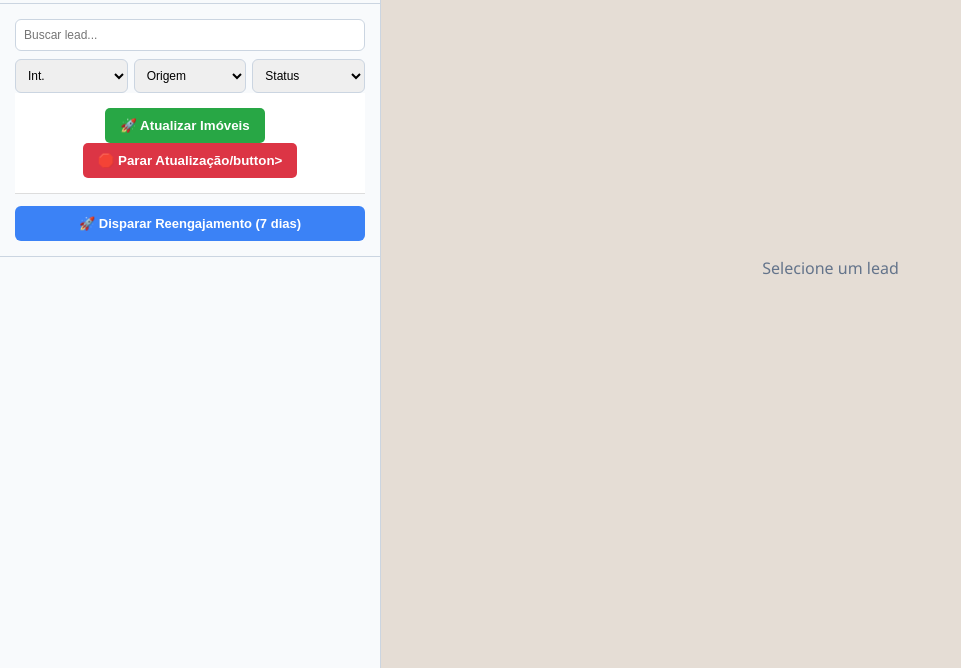
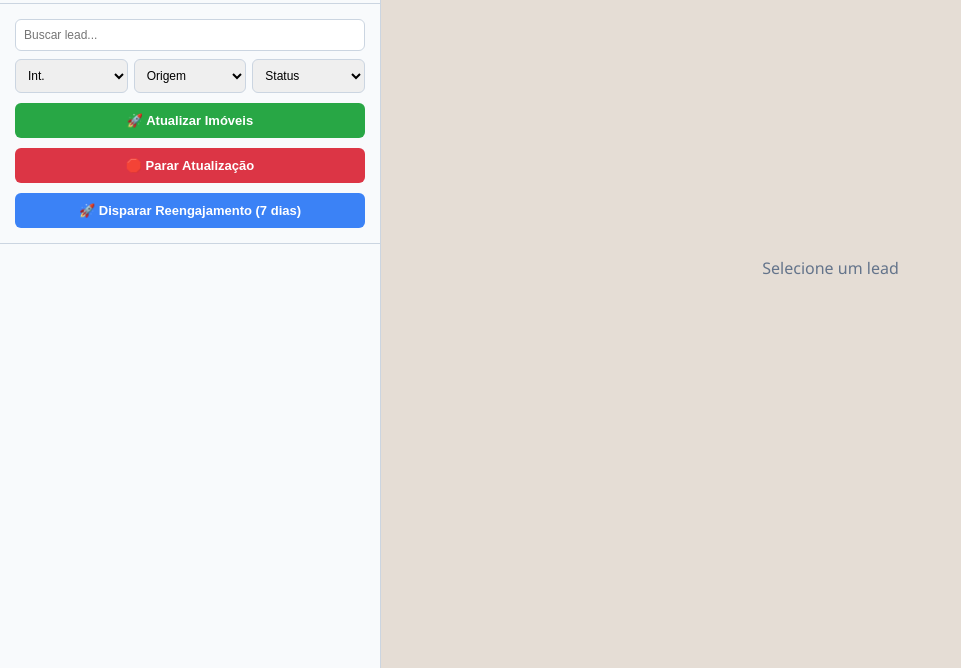
Before and after one commit to sicilianoimoveis/sheila-webhook, a website: page central.html in a window 1280 px wide. Shown: the part 132-800 px from the top of the page, without its empty margins (0-961 px from the left). Drawn offline with Linux system fonts and the light colour scheme; no server answers.

Commit message:
Atualizar o central.html

```diff
--- a/central.html
+++ b/central.html
@@ -33,11 +33,10 @@
         .filter-group { display: grid; grid-template-columns: 1fr 1fr 1fr; gap: 6px; margin-top: 8px; }
         .search-box, .filter-select { width: 100%; padding: 8px; border: 1px solid #cbd5e1; border-radius: 6px; font-size: 12px; box-sizing: border-box; }
 
-        .btn-reengajamento {
+        .btn-acao {
             width: 100%;
             padding: 10px;
-            margin-top: 12px;
-            background-color: #3b82f6;
+            margin-top: 10px;
             color: white;
             border: none;
             border-radius: 6px;
@@ -50,8 +49,14 @@
             justify-content: center;
             gap: 8px;
         }
+        .btn-reengajamento { background-color: #3b82f6; }
         .btn-reengajamento:hover { background-color: #2563eb; }
-        .btn-reengajamento:disabled { background-color: #94a3b8; cursor: not-allowed; }
+
+        .btn-atualizar { background-color: #28a745; }
+        .btn-atualizar:hover { background-color: #218838; }
+
+        .btn-parar { background-color: #dc3545; }
+        .btn-parar:hover { background-color: #c82333; }
 
         #leads-container { flex: 1; overflow-y: auto; padding: 15px; }
 
@@ -105,11 +110,17 @@
                     <option value="enviado">CRM</option>
                 </select>
             </div>
-            <div style="padding: 15px; background: #fff; margin-bottom: 10px; text-align: center; border-bottom: 1px solid #ddd;">
-    <button onclick="dispararVarreduraManual()" style="background: #28a745; color: white; border: none; padding: 10px 15px; border-radius: 5px; cursor: pointer; font-weight: bold; margin-right: 10px;">🚀 Atualizar Imóveis</button>
-    <button onclick="pararVarreduraManual()" style="background: #dc3545; color: white; border: none; padding: 10px 15px; border-radius: 5px; cursor: pointer; font-weight: bold;">🛑 Parar Atualização/button>
-</div>
-            <button id="btnReengajamento" class="btn-reengajamento" onclick="iniciarReengajamentoLote()">
+
+            <!-- Botões de Controle de Atualização / Varredura -->
+            <button class="btn-acao btn-atualizar" onclick="dispararVarreduraManual()">
+                🚀 Atualizar Imóveis
+            </button>
+            <button class="btn-acao btn-parar" onclick="pararVarreduraManual()">
+                🛑 Parar Atualização
+            </button>
+
+            <!-- Botão de Reengajamento -->
+            <button id="btnReengajamento" class="btn-acao btn-reengajamento" onclick="iniciarReengajamentoLote()">
                 🚀 Disparar Reengajamento (7 dias)
             </button>
         </div>
@@ -119,13 +130,16 @@
         <div id="placeholder" class="placeholder">Selecione um lead</div>
         <iframe id="chat-frame" style="display:none;"></iframe>
     </div>
+
     <script>
-    const tokenAcesso = "SEU_TOKEN_AQUI"; // Será substituído automaticamente pelo token do ambiente
+        const token = "SEU_TOKEN_AQUI";
+        const container = document.getElementById('leads-container');
+        let listaGlobalDeLeads = [];
 
         async function dispararVarreduraManual() {
             if (!confirm("Deseja iniciar a varredura de proprietários agora?")) return;
             try {
-            const res = await fetch(`/iniciar-ciclo-recadastro?token=${tokenAcesso}`, { method: 'POST' });
+                const res = await fetch(`/iniciar-ciclo-recadastro?token=${token}`, { method: 'POST' });
                 const texto = await res.text();
                 alert(texto);
             } catch (e) {
@@ -136,18 +150,13 @@
         async function pararVarreduraManual() {
             if (!confirm("Deseja pausar/parar a varredura automática?")) return;
             try {
-            const res = await fetch(`/parar-ciclo-recadastro?token=${tokenAcesso}`, { method: 'POST' });
+                const res = await fetch(`/parar-ciclo-recadastro?token=${token}`, { method: 'POST' });
                 const texto = await res.text();
                 alert(texto);
             } catch (e) {
                 alert("Erro ao pausar varredura.");
             }
         }
-</script>
-    <script>
-        const token = "SEU_TOKEN_AQUI";
-        const container = document.getElementById('leads-container');
-        let listaGlobalDeLeads = []; // Memória para conseguirmos recarregar a tela
 
         // --- FUNÇÃO PARA BUSCAR OS DADOS NO SERVIDOR ---
         function carregarDadosIniciais() {
@@ -185,7 +194,6 @@
 
                 const tagUrgente = lead.statusUrgente ? `<span class="tag tag-urgente">🚨 URGENTE</span>` : '';
 
-                // Note o evento onclick repassando a variável de urgência
                 card.innerHTML = `
                     <div onclick="abrirChat('${lead.sender}', ${!!lead.statusUrgente})">
                         <div class="tag-group">
@@ -212,19 +220,17 @@
 
         // --- FUNÇÃO PARA ABRIR O CHAT E LIMPAR URGÊNCIA ---
         window.abrirChat = (sender, isUrgente) => {
-            // Abre o visual do chat
             document.getElementById('placeholder').style.display = 'none';
             const frame = document.getElementById('chat-frame');
             frame.style.display = 'block';
             frame.src = `/chat/${sender}?token=${token}`;
             if(window.innerWidth <= 768) document.getElementById('main-chat').classList.add('mobile-active');
 
-            // Se o card for vermelho, dispara a remoção silenciosa no servidor
             if (isUrgente) {
                 fetch(`/remover-urgencia/${sender}?token=${token}`, { method: 'POST' })
                     .then(() => {
-                        localStorage.removeItem(`notificado_${sender}`); // Limpa cache da notificação
-                        carregarDadosIniciais(); // Recarrega os leads para o card ficar normal
+                        localStorage.removeItem(`notificado_${sender}`);
+                        carregarDadosIniciais();
                     })
                     .catch(err => console.error("Erro ao limpar urgência:", err));
             }
@@ -264,7 +270,6 @@
 
         let leadsConhecidos = 0;
 
-        // Loop de verificação a cada 30 segundos
         setInterval(() => {
             fetch(`/leads?token=${token}`)
                 .then(res => res.json())
@@ -273,7 +278,7 @@
 
                     if (data.length !== leadsConhecidos) {
                         leadsConhecidos = data.length;
-                        listaGlobalDeLeads = data; // Atualiza a memória
+                        listaGlobalDeLeads = data;
                         renderLeads();
                     }
 
```
Lines whose indentation alone changed are shown as unchanged.
